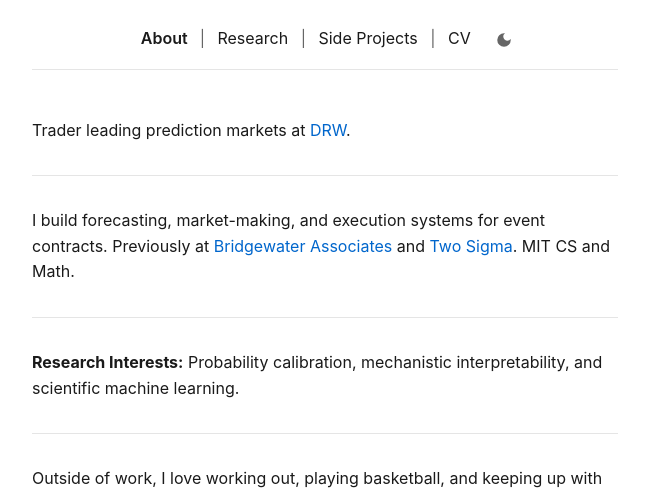
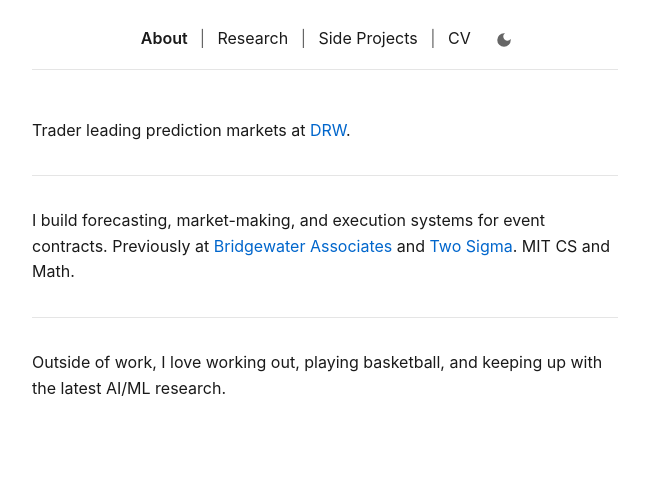
Before and after one commit to mmcmanus1/mmcmanus1.github.io, an Astro site: page / in a window 1280 px wide. Shown: the part 302-798 px from the top of the page, without its empty margins (315-964 px from the left). Built offline with nearby package versions, Linux system fonts and the light colour scheme; Astro itself is replaced by a stand-in of ours.

Commit message:
Remove research interests from homepage

```diff
--- a/src/pages/index.astro
+++ b/src/pages/index.astro
@@ -18,12 +18,6 @@ import PageLayout from '../layouts/PageLayout.astro';
   <hr />
 
   <p>
-    <strong>Research Interests:</strong> Probability calibration, mechanistic interpretability, and scientific machine learning.
-  </p>
-
-  <hr />
-
-  <p>
     Outside of work, I love working out, playing basketball, and keeping up with the latest AI/ML research.
   </p>
 </PageLayout>
```
